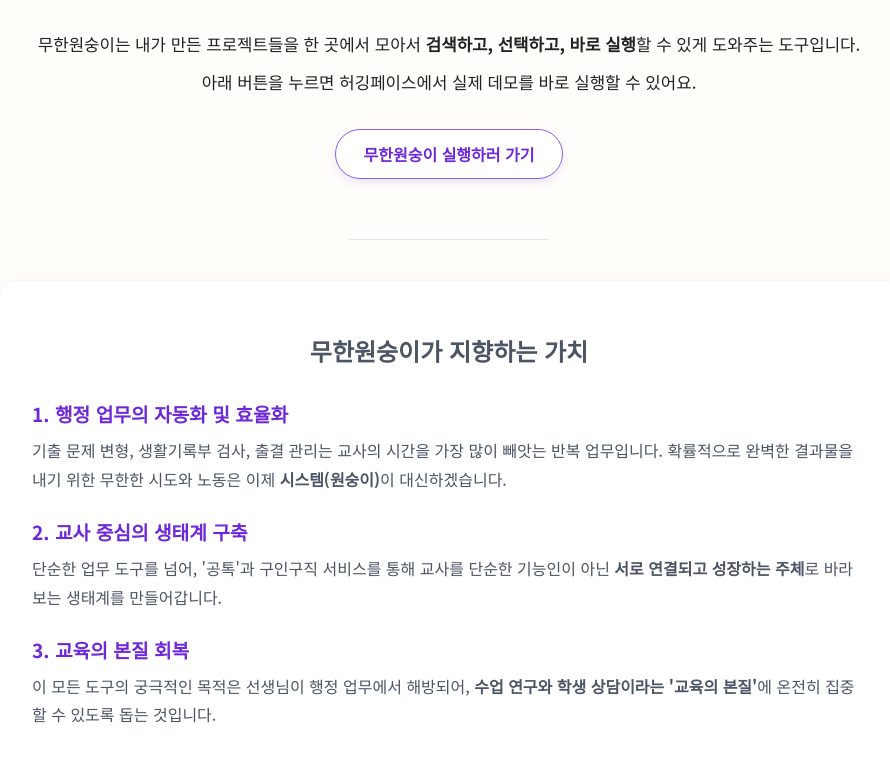
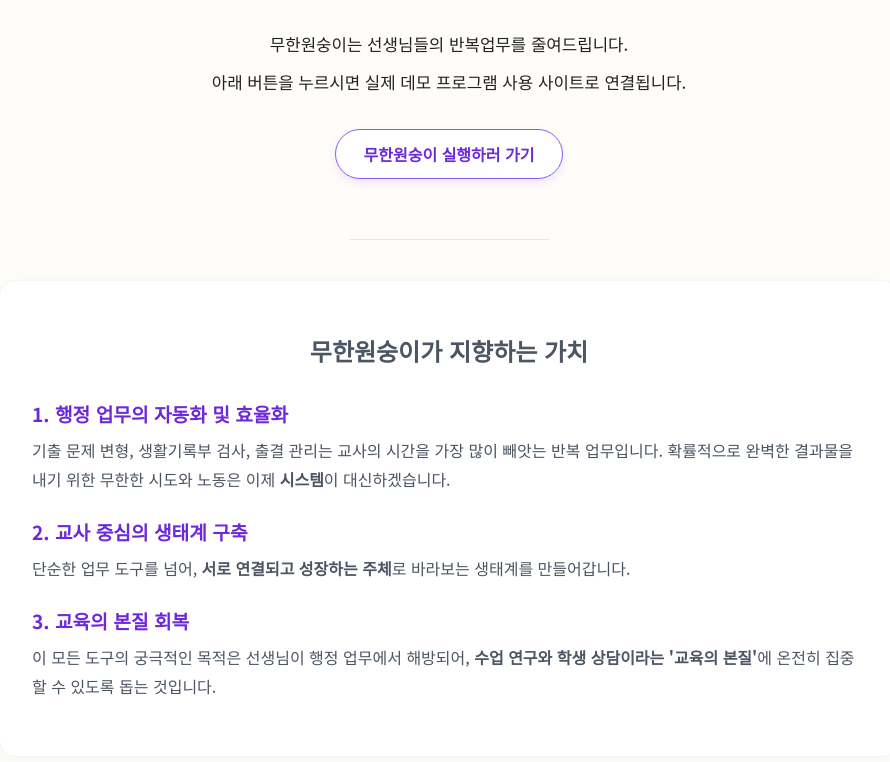
Before and after one commit to CHOISEONGYEOL/CHOISEONGYEOL.github.io, a plain HTML site: page index.html in a window 1280 px wide. Shown: the part 320-1082 px from the top of the page, without its empty margins (191-1081 px from the left). Drawn offline with Linux system fonts and the light colour scheme.

Commit message:
Update index.html

```diff
--- a/index.html
+++ b/index.html
@@ -139,11 +139,10 @@
       />
 
       <p>
-        무한원숭이는 내가 만든 프로젝트들을 한 곳에서 모아서
-        <strong>검색하고, 선택하고, 바로 실행</strong>할 수 있게 도와주는 도구입니다.
+        무한원숭이는 선생님들의 반복업무를 줄여드립니다.
       </p>
       <p>
-        아래 버튼을 누르면 허깅페이스에서 실제 데모를 바로 실행할 수 있어요.
+        아래 버튼을 누르시면 실제 데모 프로그램 사용 사이트로 연결됩니다.
       </p>
 
       <a
@@ -162,15 +161,14 @@
           <h3>1. 행정 업무의 자동화 및 효율화</h3>
           <p>
             기출 문제 변형, 생활기록부 검사, 출결 관리는 교사의 시간을 가장 많이 빼앗는 반복 업무입니다.
-            확률적으로 완벽한 결과물을 내기 위한 무한한 시도와 노동은 이제 <strong>시스템(원숭이)</strong>이 대신하겠습니다.
+            확률적으로 완벽한 결과물을 내기 위한 무한한 시도와 노동은 이제 <strong>시스템</strong>이 대신하겠습니다.
           </p>
         </div>
 
         <div class="philosophy-item">
           <h3>2. 교사 중심의 생태계 구축</h3>
           <p>
-            단순한 업무 도구를 넘어, '공톡'과 구인구직 서비스를 통해 교사를 단순한 기능인이 아닌
-            <strong>서로 연결되고 성장하는 주체</strong>로 바라보는 생태계를 만들어갑니다.
+            단순한 업무 도구를 넘어, <strong>서로 연결되고 성장하는 주체</strong>로 바라보는 생태계를 만들어갑니다.
           </p>
         </div>
 
```
